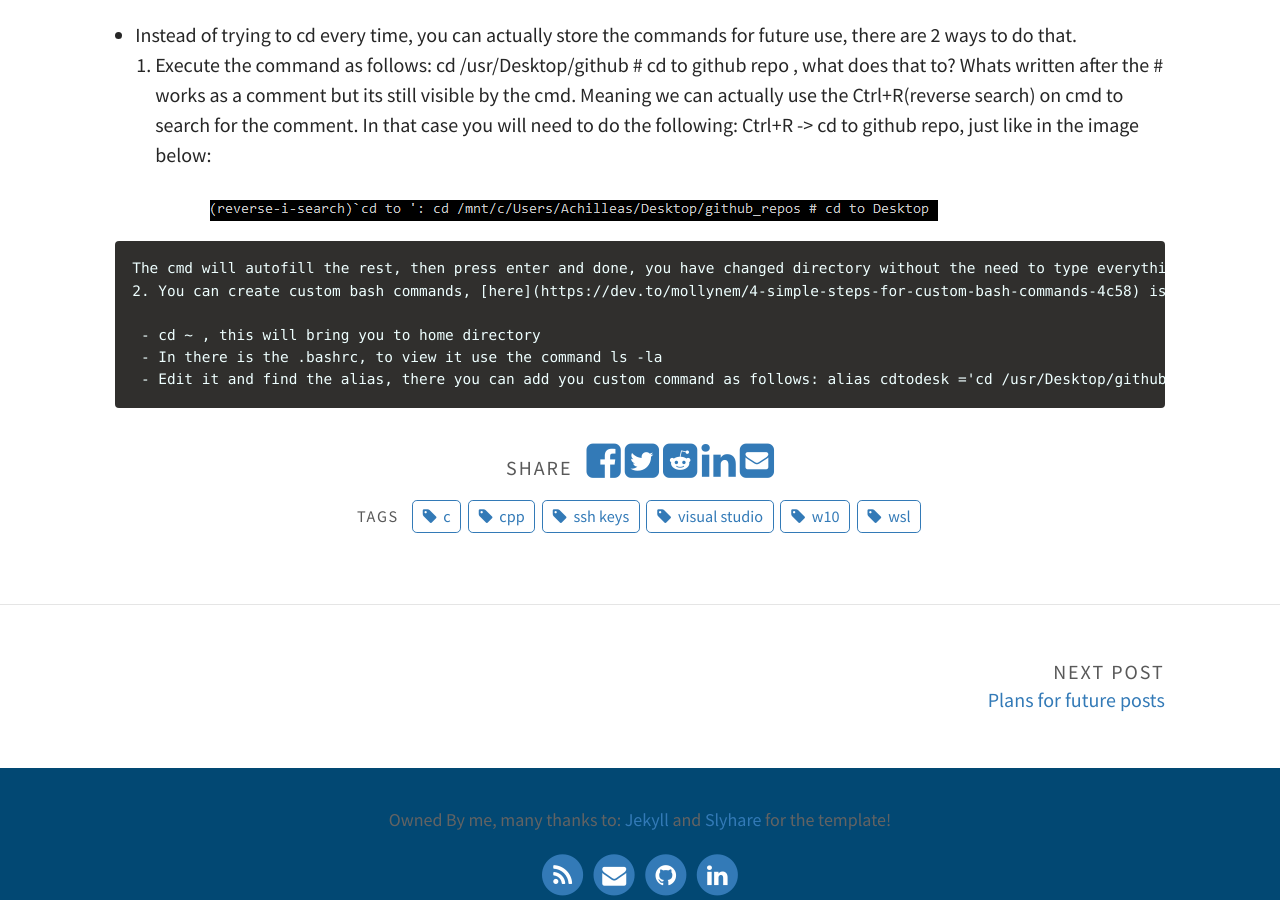
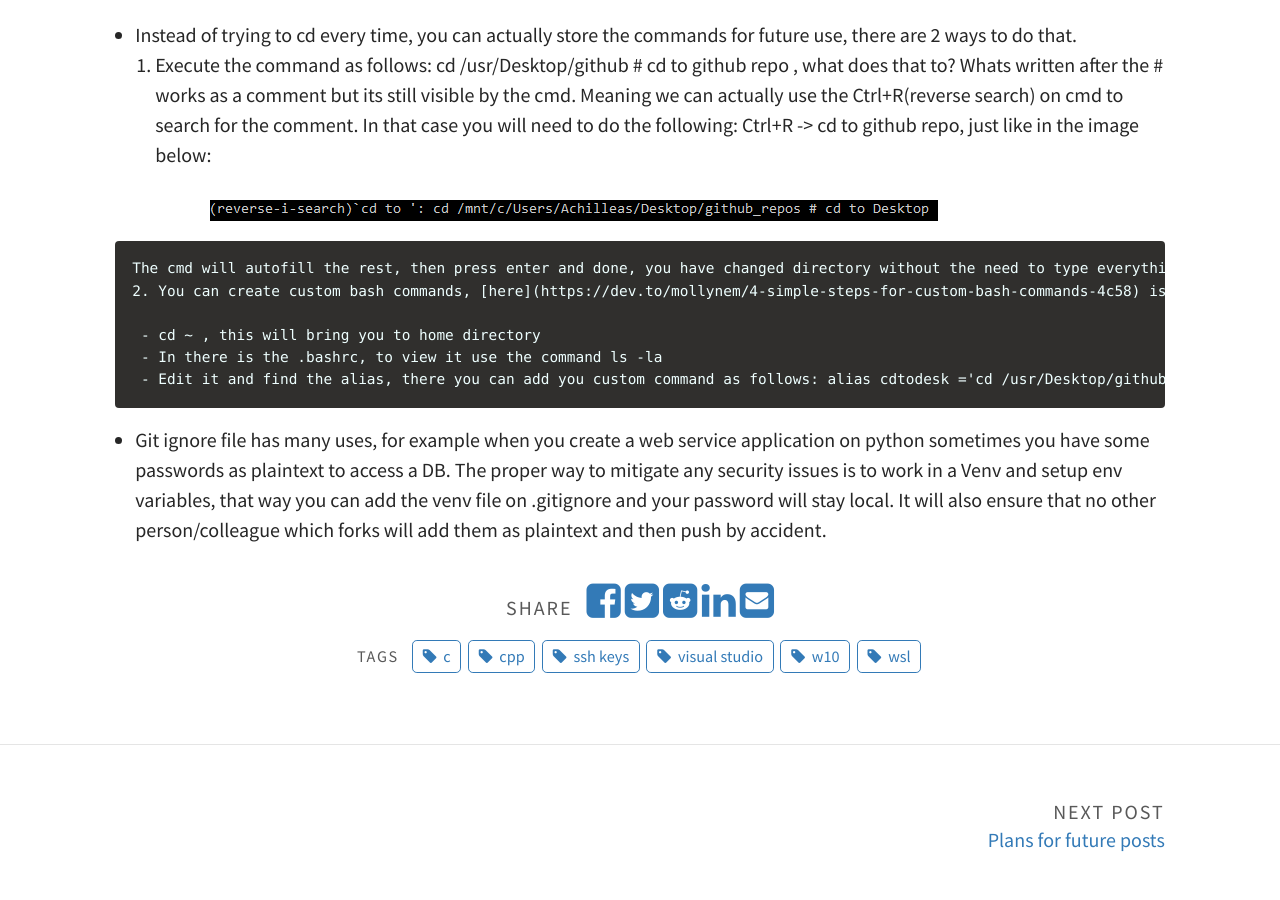
Before and after one commit to Achilleasein/achilleasein, a Jekyll site: the page built from _posts/2020-10-25-git_windows_c.md, in a window 1280 px wide and 900 px high, scrolled down 2300 px. Built offline with Jekyll 4.4.1, drawn with Linux system fonts in a browser that asks for light colours.

Commit message:
markdown update

```diff
--- a/_posts/2020-10-25-git_windows_c.md
+++ b/_posts/2020-10-25-git_windows_c.md
@@ -75,5 +75,7 @@ Keep in mind that I have a .gitignore file, in that specific file we add files t
      - In there is the .bashrc, to view it use the command ls -la
      - Edit it and find the alias, there you can add you custom command as follows: alias cdtodesk ='cd /usr/Desktop/github'
   Keep in mind that the directory is an example, its more like in the photo above.
+
 - Git ignore file has many uses, for example when you create a web service application on python sometimes you have some passwords as plaintext to access a DB.
-  The proper way to mitigate any security issues is to work in a Venv and setup env variables, that way you can add the venv file on .gitignore and your password will stay local, it will also ensure that no other person/colleague which forks will add them as plaintext and then push by accident.
+  The proper way to mitigate any security issues is to work in a Venv and setup env variables, that way you can add the venv file on .gitignore and your password will stay local.
+  It will also ensure that no other person/colleague which forks will add them as plaintext and then push by accident.
```
